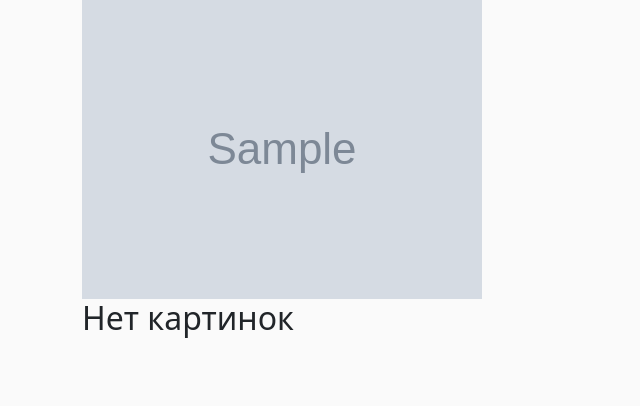
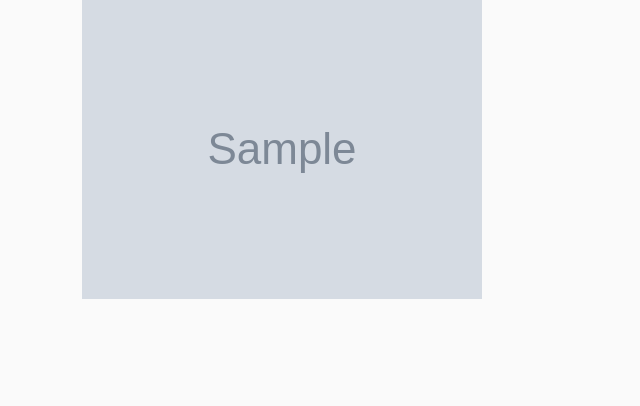
Before and after one commit to PandoraGrims/KW-9, a Django app: page /album/1/ in a window 1280 px wide. Shown: the part 349-755 px from the top of the page, without its empty margins (0-640 px from the left). Run offline with Django 4.2, Linux system fonts and the light colour scheme; tables that the repository leaves empty hold one stand-in row (values such as "Sample post"); grey boxes marked "Sample" are stand-in pictures.

Commit message:
внес корректив

```diff
--- a/gallery/webapp/templates/albums/album_view.html
+++ b/gallery/webapp/templates/albums/album_view.html
@@ -16,8 +16,6 @@
     <div class="row">
         {% for photo in photos.album_id %}
             {% include "partial/photo_view_partial.html" %}
-            {% empty %}
-            <h2>Нет картинок</h2>
         {% endfor %}
     </div>
 
```
